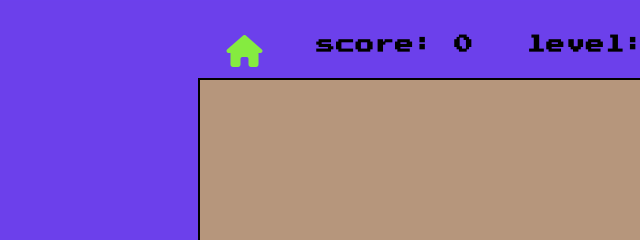
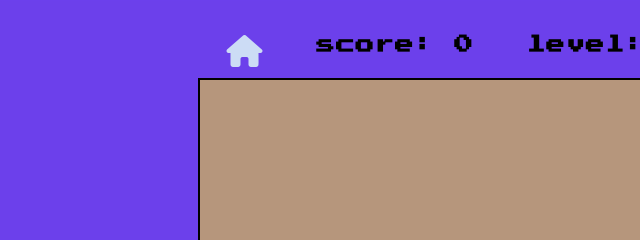
Before and after one commit to Retro-Logic/office-invaders, a plain HTML site: page game.html in a window 1280 px wide. In both pictures the pointer is over the link 284 px from the left and 54 px from the top of the page. Shown: the top 240 px of the page, 40-680 px from the left. Drawn offline with Linux system fonts and the light colour scheme.

Commit message:
hover color changed to match other links

```diff
--- a/assets/css/style.css
+++ b/assets/css/style.css
@@ -143,7 +143,7 @@ button#return-btn {
 }
 
 #home-btn:hover {
-    color: #85EB40;
+    color: #CCDCF5;
 }
 
 #content {
```
